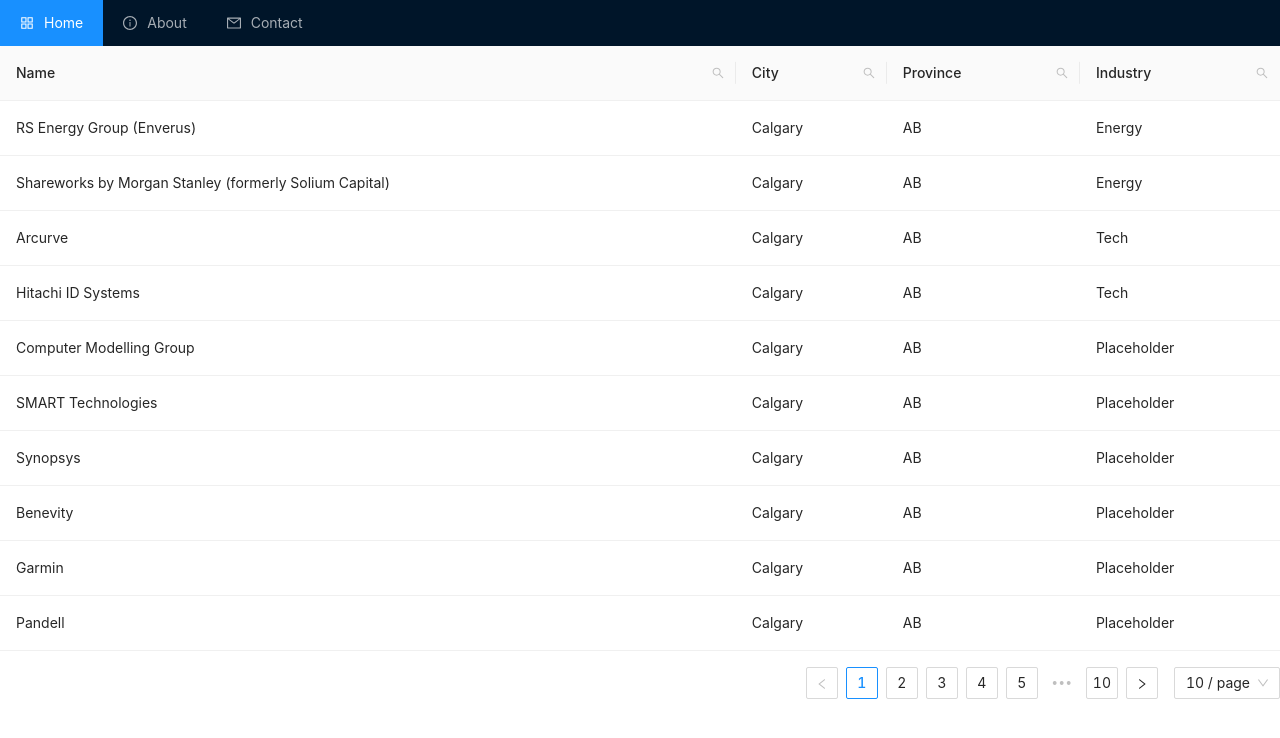
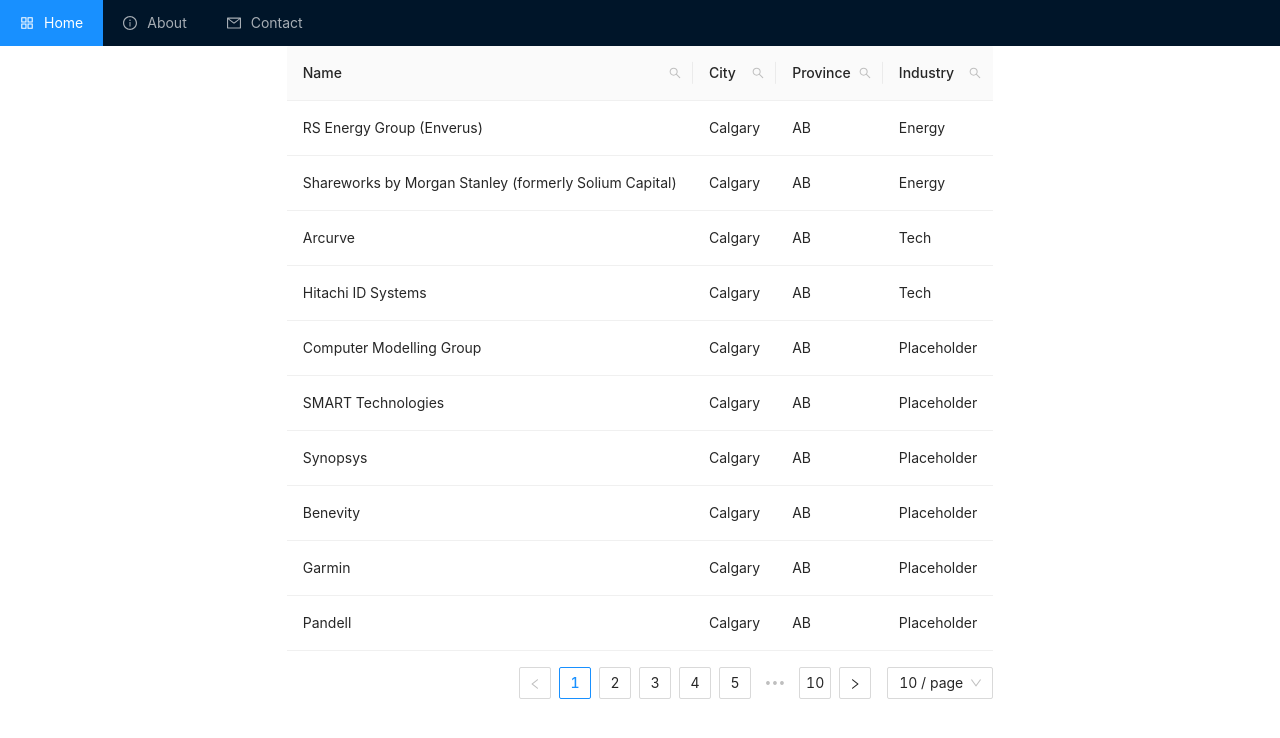
Before and after one commit to muhannadnouri/YYCTech, a React (Create React App) app: page / in a window 1280 px wide. Both pictures are taken after a click on the item "Home". Shown: the top 738 px of the page. Built offline with nearby package versions, Linux system fonts and the light colour scheme.

Commit message:
update table styling

```diff
--- a/src/DataTable.jsx
+++ b/src/DataTable.jsx
@@ -106,8 +106,9 @@
   };
 
   return (
-    <>
+    /* https://stackoverflow.com/questions/13091433/center-child-divs-inside-parent-div */
+    <div style={{ display: "flex", justifyContent: "center" }}>
       <Table theme={props.theme} dataSource={dataSource} columns={columnList} />
-    </>
+    </div>
   );
 }
```
